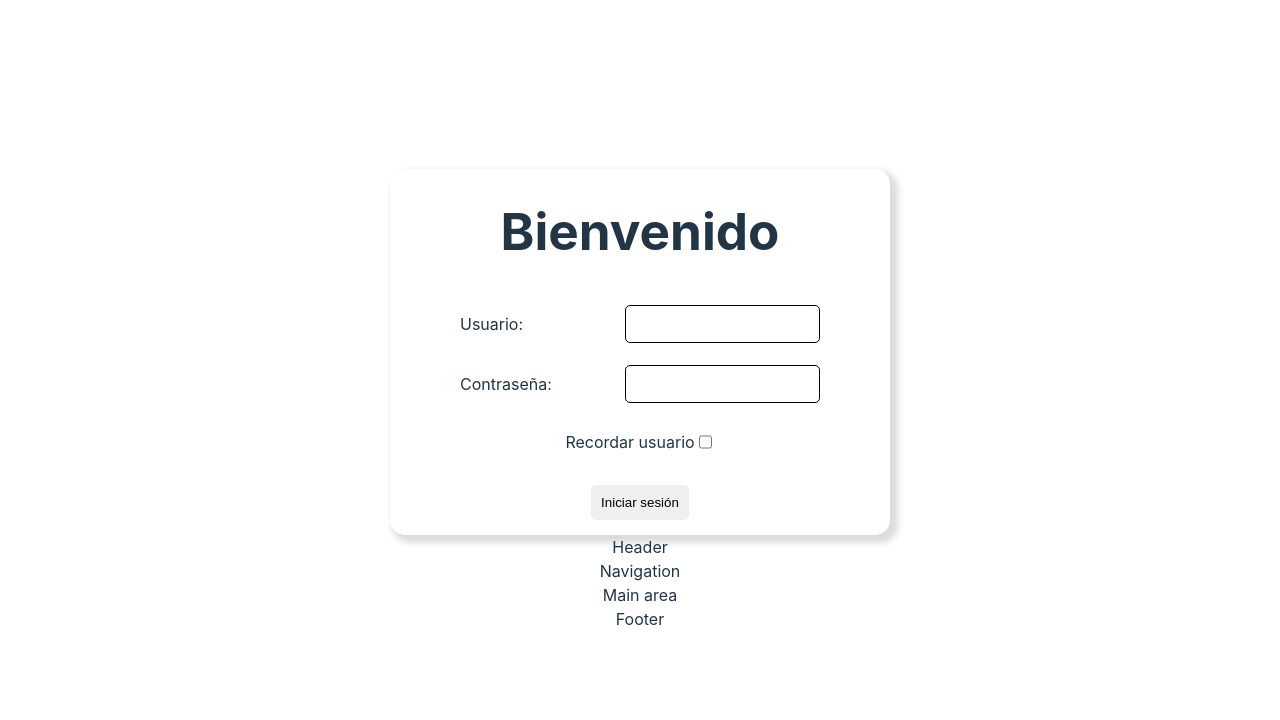
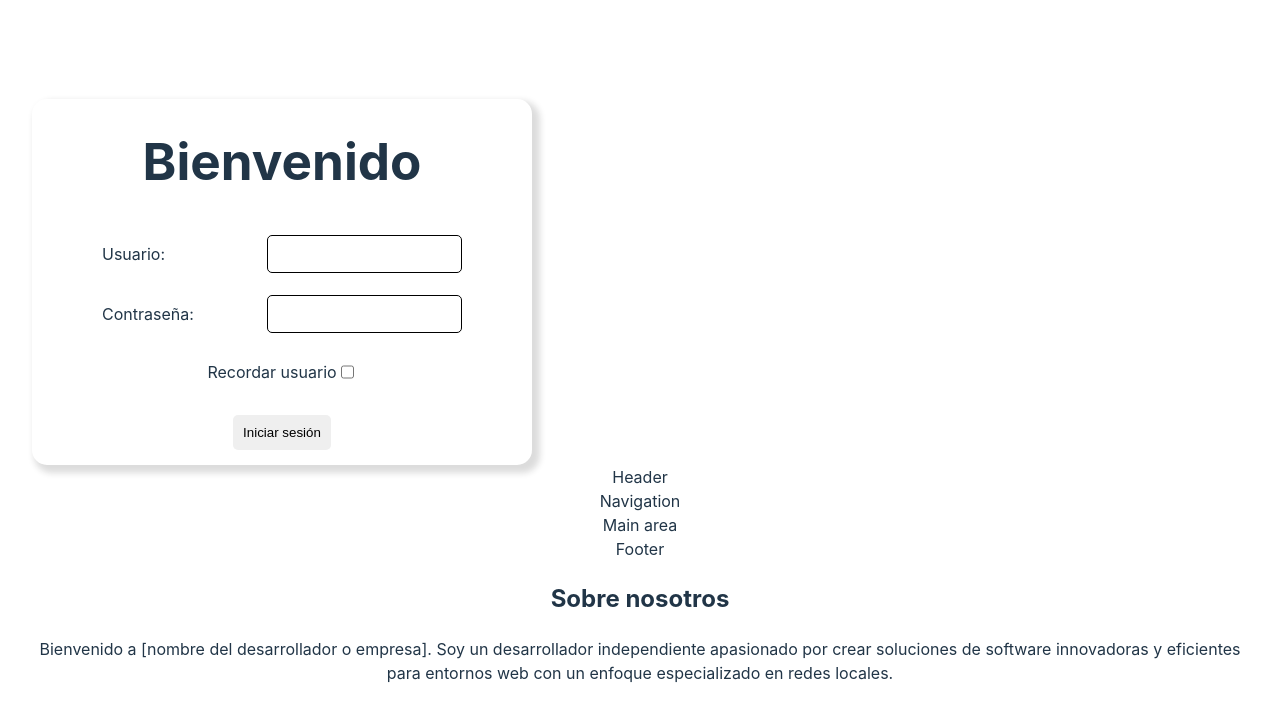
Before and after one commit to Racingsoul28/login-example, a React (Vite) app: page / in a window 1280 px wide. Shown: the top 720 px of the page. Built offline with nearby package versions, Linux system fonts and the light colour scheme.

Commit message:
reinicioProyecto

```diff
--- a/src/App.jsx
+++ b/src/App.jsx
@@ -1,5 +1,6 @@
 import LoginContainer from "./loginContainer";
 import HomePage from "./homepage";
+import AboutUs from "./aboutUs";
 import './index.css';
 import './App.css';
 
@@ -9,6 +10,7 @@
     <>
       <LoginContainer/>
       <HomePage/>
+      <AboutUs/>
     </>
   )
 }
--- /dev/null
+++ b/src/aboutUs.jsx
@@ -0,0 +1,12 @@
+function AboutUs(props) {
+    return(
+        <>
+            <h2>Sobre nosotros</h2>
+            <p>
+                Bienvenido a [nombre del desarrollador o empresa]. Soy un desarrollador independiente apasionado por crear soluciones de software innovadoras y eficientes para entornos web con un enfoque especializado en redes locales.
+            </p>
+        </>
+    );
+}
+
+export default AboutUs;
```
